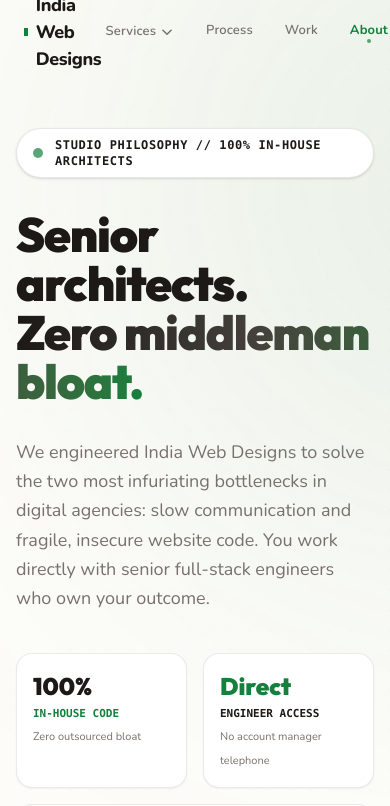
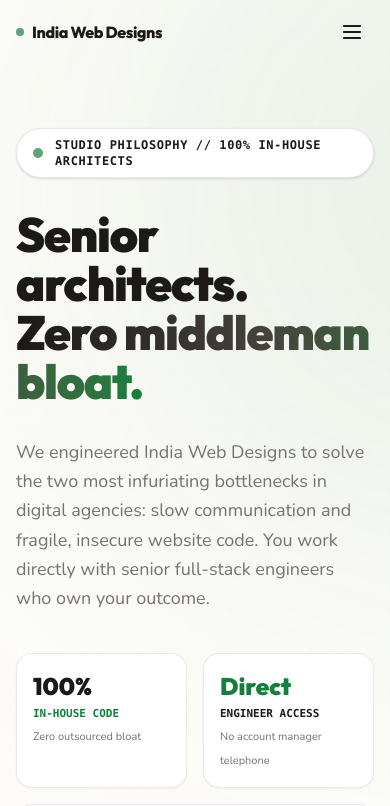
Before and after one commit to codemuji/AI-based-High-conversion-digital-agency, a Next.js app: page /about in a window 390 px wide. Shown: the top 806 px of the page. Built offline with nearby package versions, Linux system fonts and the light colour scheme.

Commit message:
feat: implement responsive Navbar component with GSAP entrance, scroll-spy, and services dropdown functionality

```diff
--- a/src/components/navigation/Navbar.tsx
+++ b/src/components/navigation/Navbar.tsx
@@ -75,6 +75,33 @@
     return () => ctx.revert();
   }, []);
 
+  // Lock body scroll when mobile menu is open & close on route change or Escape
+  useEffect(() => {
+    if (mobileOpen) {
+      document.body.style.overflow = "hidden";
+    } else {
+      document.body.style.overflow = "";
+    }
+    return () => {
+      document.body.style.overflow = "";
+    };
+  }, [mobileOpen]);
+
+  useEffect(() => {
+    setMobileOpen(false);
+  }, [pathname]);
+
+  useEffect(() => {
+    const handleKeyDown = (e: KeyboardEvent) => {
+      if (e.key === "Escape") {
+        setMobileOpen(false);
+        setDropdownOpen(false);
+      }
+    };
+    window.addEventListener("keydown", handleKeyDown);
+    return () => window.removeEventListener("keydown", handleKeyDown);
+  }, []);
+
   // Safe Diagonal Hover Bridge handlers
   const handleServicesEnter = () => {
     if (hoverTimeoutRef.current) {
@@ -112,50 +139,25 @@
           right: 0,
           zIndex: 50,
           transition: "background 0.3s, box-shadow 0.3s",
-          background: scrolled || dropdownOpen ? "rgba(254,252,249,0.95)" : "transparent",
-          backdropFilter: scrolled || dropdownOpen ? "blur(14px)" : "none",
-          WebkitBackdropFilter: scrolled || dropdownOpen ? "blur(14px)" : "none",
-          boxShadow: scrolled || dropdownOpen ? "0 1px 0 rgba(0,0,0,0.06)" : "none",
+          background: scrolled || dropdownOpen || mobileOpen ? "rgba(254,252,249,0.98)" : "transparent",
+          backdropFilter: scrolled || dropdownOpen || mobileOpen ? "blur(14px)" : "none",
+          WebkitBackdropFilter: scrolled || dropdownOpen || mobileOpen ? "blur(14px)" : "none",
+          boxShadow: scrolled || dropdownOpen || mobileOpen ? "0 1px 0 rgba(0,0,0,0.08)" : "none",
         }}
       >
         <div
-          style={{
-            maxWidth: 1120,
-            margin: "0 auto",
-            display: "flex",
-            alignItems: "center",
-            justifyContent: "space-between",
-            height: 64,
-            paddingLeft: 24,
-            paddingRight: 24,
-          }}
+          className="max-w-[1120px] mx-auto flex items-center justify-between h-16 px-4 sm:px-6"
         >
           {/* Logo */}
           <a
             href={isHome ? "#hero" : "/"}
-            style={{
-              display: "flex",
-              alignItems: "center",
-              gap: 8,
-              textDecoration: "none",
-              color: "var(--foreground)",
-            }}
+            className="flex items-center gap-2 text-decoration-none text-[var(--foreground)]"
           >
             <span
-              style={{
-                width: 8,
-                height: 8,
-                background: "var(--accent)",
-                display: "inline-block",
-              }}
+              className="w-2 h-2 rounded-full bg-[var(--accent)] inline-block animate-pulse"
             />
             <span
-              style={{
-                fontFamily: "var(--font-display)",
-                fontWeight: 800,
-                fontSize: 18,
-                letterSpacing: "-0.02em",
-              }}
+              className="font-display font-extrabold text-base sm:text-lg tracking-tight whitespace-nowrap"
             >
               India Web Designs
             </span>
@@ -163,12 +165,7 @@
 
           {/* Desktop Links */}
           <div
-            style={{
-              display: "flex",
-              alignItems: "center",
-              gap: 32,
-            }}
-            className="hidden md:flex"
+            className="hidden md:flex items-center gap-8"
           >
             {NAV_LINKS.map((link) => {
               const isActive = activeSection === link.id || (link.id === "services" && dropdownOpen) || pathname === link.href;
@@ -303,66 +300,64 @@
             </a>
           </div>
 
-          {/* Mobile Hamburger */}
+          {/* Mobile Hamburger Button (44x44 minimum touch target) */}
           <button
             type="button"
             onClick={() => setMobileOpen(!mobileOpen)}
-            className="md:hidden"
-            style={{
-              background: "none",
-              border: "none",
-              cursor: "pointer",
-              color: "var(--foreground)",
-              padding: 6,
-            }}
-            aria-label="Toggle menu"
+            className="md:hidden w-11 h-11 flex items-center justify-center rounded-lg text-[var(--foreground)] hover:bg-[var(--surface-hover)] active:bg-stone-200 dark:active:bg-stone-800 transition-colors cursor-pointer"
+            aria-label={mobileOpen ? "Close navigation menu" : "Open navigation menu"}
+            aria-expanded={mobileOpen}
           >
             <svg
-              width="22"
-              height="22"
+              width="24"
+              height="24"
               viewBox="0 0 24 24"
               fill="none"
               stroke="currentColor"
-              strokeWidth={2}
+              strokeWidth={2.2}
+              strokeLinecap="round"
+              strokeLinejoin="round"
             >
               {mobileOpen ? (
-                <path
-                  strokeLinecap="round"
-                  strokeLinejoin="round"
-                  d="M6 18L18 6M6 6l12 12"
-                />
+                <path d="M18 6L6 18M6 6l12 12" />
               ) : (
-                <path
-                  strokeLinecap="round"
-                  strokeLinejoin="round"
-                  d="M4 6h16M4 12h16M4 18h16"
-                />
+                <path d="M4 6h16M4 12h16M4 18h16" />
               )}
             </svg>
           </button>
         </div>
 
-        {/* Mobile Menu */}
+        {/* Mobile Menu Backdrop */}
         {mobileOpen && (
           <div
-            className="md:hidden max-h-[82vh] overflow-y-auto no-scrollbar"
+            className="fixed inset-0 top-[64px] bg-black/40 backdrop-blur-xs z-40 md:hidden animate-fadeIn"
+            onClick={() => setMobileOpen(false)}
+            aria-hidden="true"
+          />
+        )}
+
+        {/* Mobile Navigation Drawer */}
+        {mobileOpen && (
+          <div
+            className="relative z-50 md:hidden max-h-[calc(100vh-64px)] overflow-y-auto border-t border-[var(--surface-border)] shadow-xl"
             style={{
               background: "var(--surface)",
-              borderTop: "1px solid var(--surface-border)",
-              padding: "16px 24px 24px",
+              padding: "16px 20px 28px",
             }}
           >
+            <div className="space-y-1">
               {NAV_LINKS.map((link) => {
                 const linkHref = isHome ? link.href : `/${link.href}`;
 
                 if (link.id === "services") {
                   return (
-                  <div key={link.href} className="border-b border-stone-200/60 dark:border-stone-800/60 py-3">
-                    <div
+                    <div key={link.href} className="border-b border-[var(--surface-border)] py-2">
+                      <button
+                        type="button"
                         onClick={() => setMobileServicesExpanded(!mobileServicesExpanded)}
-                      className="flex items-center justify-between cursor-pointer py-1 select-none"
+                        className="w-full flex items-center justify-between py-2.5 px-2 rounded-lg text-left select-none hover:bg-[var(--surface-hover)] transition-colors cursor-pointer"
                       >
-                      <span className="fontSize-15 font-semibold text-[var(--foreground)] flex items-center gap-2">
+                        <span className="text-[15px] font-semibold text-[var(--foreground)] flex items-center gap-2">
                           <span>{link.label}</span>
                           <span className="text-[10px] font-mono font-bold text-[var(--accent)] bg-[var(--accent-subtle)] px-2 py-0.5 rounded-full">
                             30+ Services
@@ -379,26 +374,26 @@
                         >
                           <path strokeLinecap="round" strokeLinejoin="round" d="M19 9l-7 7-7-7" />
                         </svg>
-                    </div>
+                      </button>
 
                       {/* Mobile Accordion Services List */}
                       {mobileServicesExpanded && (
-                      <div className="mt-3 pl-2 space-y-4 pt-2 border-t border-stone-100 dark:border-stone-800 animate-fadeIn">
+                        <div className="mt-2 pl-2 space-y-4 pt-2 border-t border-[var(--surface-border)] animate-fadeIn">
                           {SERVICES_DROPDOWN_GROUPS.map((group) => (
                             <div key={group.id} className="space-y-1.5">
-                            <span className="font-mono text-[10px] uppercase font-bold tracking-widest text-[var(--muted)] block">
+                              <span className="font-mono text-[10px] uppercase font-bold tracking-widest text-[var(--muted)] block px-2">
                                 {`${group.columnNumber} // ${group.name}`}
                               </span>
-                            <div className="grid grid-cols-1 gap-1 pl-2 border-l-2 border-[var(--surface-border)]">
+                              <div className="grid grid-cols-1 gap-1 pl-2 border-l-2 border-[var(--accent)]/30">
                                 {group.items.map((item) => (
                                   <Link
                                     key={item.id}
                                     href={`/${item.id}`}
                                     onClick={() => setMobileOpen(false)}
-                                  className="w-full text-left py-1.5 px-2 rounded-lg text-xs font-medium text-[var(--foreground)] hover:text-[var(--accent)] hover:bg-[var(--surface-hover)] flex items-center justify-between"
+                                    className="w-full text-left py-2 px-3 rounded-lg text-xs font-medium text-[var(--foreground)] hover:text-[var(--accent)] hover:bg-[var(--surface-hover)] active:bg-[var(--accent-subtle)] flex items-center justify-between transition-colors"
                                   >
                                     <span>{item.title}</span>
-                                  <span className="text-[10px] text-[var(--accent)]">&rarr;</span>
+                                    <span className="text-[11px] font-bold text-[var(--accent)]">&rarr;</span>
                                   </Link>
                                 ))}
                               </div>
@@ -416,15 +411,7 @@
                       key={link.href}
                       href={linkHref}
                       onClick={() => setMobileOpen(false)}
-                    style={{
-                      display: "block",
-                      fontSize: 15,
-                      fontWeight: 600,
-                      color: "var(--foreground)",
-                      textDecoration: "none",
-                      padding: "12px 0",
-                      borderBottom: "1px solid var(--surface-border)",
-                    }}
+                      className="block text-[15px] font-semibold text-[var(--foreground)] hover:text-[var(--accent)] py-3 px-2 border-b border-[var(--surface-border)] transition-colors"
                     >
                       {link.label}
                     </Link>
@@ -436,37 +423,23 @@
                     key={link.href}
                     href={linkHref}
                     onClick={() => setMobileOpen(false)}
-                  style={{
-                    display: "block",
-                    fontSize: 15,
-                    fontWeight: 600,
-                    color: "var(--foreground)",
-                    textDecoration: "none",
-                    padding: "12px 0",
-                    borderBottom: "1px solid var(--surface-border)",
-                  }}
+                    className="block text-[15px] font-semibold text-[var(--foreground)] hover:text-[var(--accent)] py-3 px-2 border-b border-[var(--surface-border)] transition-colors"
                   >
                     {link.label}
                   </a>
                 );
               })}
+            </div>
+
+            <div className="pt-4">
               <a
                 href={isHome ? "#hero" : "/"}
                 onClick={() => setMobileOpen(false)}
-              style={{
-                display: "block",
-                fontSize: 14,
-                fontWeight: 700,
-                color: "#fff",
-                background: "var(--accent)",
-                padding: "12px 0",
-                textAlign: "center",
-                textDecoration: "none",
-                marginTop: 16,
-              }}
+                className="block w-full py-3.5 px-4 text-center rounded-xl bg-[var(--accent)] hover:bg-[var(--accent-hover)] active:scale-[0.98] text-white font-bold text-sm tracking-wide shadow-md transition-all cursor-pointer"
               >
-              Get Free Growth Roadmap
+                Get Free Growth Roadmap &rarr;
               </a>
+            </div>
           </div>
         )}
       </nav>
```
Lines whose indentation alone changed are shown as unchanged.
